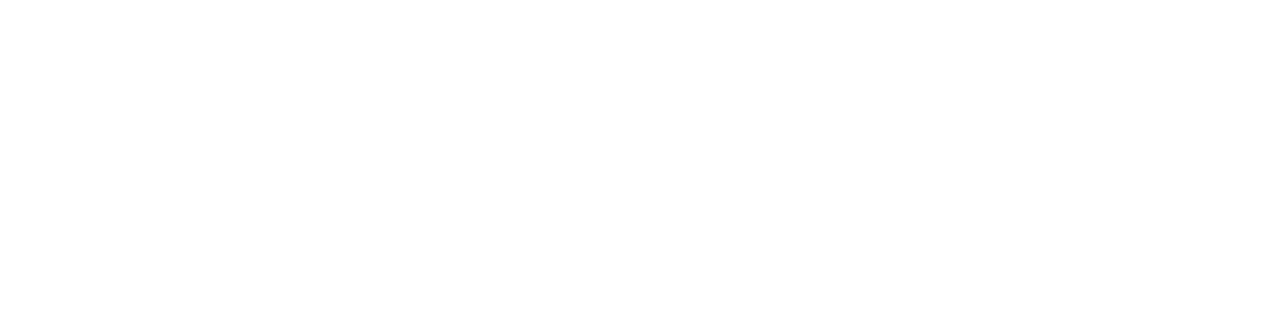
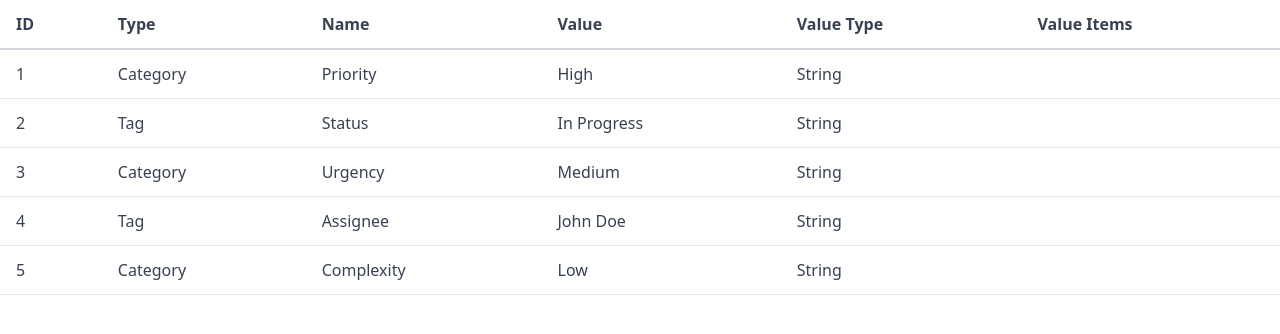
Before and after one commit to mahdiaslami/works, a Vue app: page /labels in a window 1280 px wide. Before the commit this address had no page. Shown: the top 334 px of the page. Built offline with nearby package versions, Linux system fonts and the light colour scheme.

Commit message:
feat: add LabelPage

```diff
--- /dev/null
+++ b/src/pages/LabelPage.vue
@@ -0,0 +1,86 @@
+<script setup lang="ts">
+import { ref } from 'vue';
+import Table from '@/components/ui/table/Table.vue';
+import TableHeader from '@/components/ui/table/TableHeader.vue';
+import TableBody from '@/components/ui/table/TableBody.vue';
+import TableHead from '@/components/ui/table/TableHead.vue';
+import TableRow from '@/components/ui/table/TableRow.vue';
+import TableCell from '@/components/ui/table/TableCell.vue';
+
+// Mock data for labels
+const labels = ref([
+  {
+    id: 1,
+    type: 'Category',
+    name: 'Priority',
+    value: 'High',
+    valueType: 'String',
+    valueItems: [],
+  },
+  {
+    id: 2,
+    type: 'Tag',
+    name: 'Status',
+    value: 'In Progress',
+    valueType: 'String',
+    valueItems: [],
+  },
+  {
+    id: 3,
+    type: 'Category',
+    name: 'Urgency',
+    value: 'Medium',
+    valueType: 'String',
+    valueItems: [],
+  },
+  {
+    id: 4,
+    type: 'Tag',
+    name: 'Assignee',
+    value: 'John Doe',
+    valueType: 'String',
+    valueItems: [],
+  },
+  {
+    id: 5,
+    type: 'Category',
+    name: 'Complexity',
+    value: 'Low',
+    valueType: 'String',
+    valueItems: [],
+  },
+]);
+</script>
+
+<template>
+  <div class="max-w-screen-xl mx-auto">
+    <Table>
+      <TableHeader>
+        <TableRow>
+          <TableHead>ID</TableHead>
+          <TableHead>Type</TableHead>
+          <TableHead>Name</TableHead>
+          <TableHead>Value</TableHead>
+          <TableHead>Value Type</TableHead>
+          <TableHead>Value Items</TableHead>
+        </TableRow>
+      </TableHeader>
+      <TableBody>
+        <TableRow v-for="label in labels"
+          :key="label.id"
+          class="border-b border-gray-200 hover:bg-gray-50">
+          <TableCell>{{ label.id }}</TableCell>
+          <TableCell>{{ label.type }}</TableCell>
+          <TableCell>{{ label.name }}</TableCell>
+          <TableCell>{{ label.value }}</TableCell>
+          <TableCell>{{ label.valueType }}</TableCell>
+          <TableCell>{{ label.valueItems.join(', ') }}</TableCell>
+        </TableRow>
+      </TableBody>
+    </Table>
+  </div>
+</template>
+
+<style scoped>
+/* Add any specific styles here if needed, though Tailwind should cover most */
+</style>
--- a/src/router/index.ts
+++ b/src/router/index.ts
@@ -1,5 +1,6 @@
 import { createRouter, createWebHistory } from 'vue-router'
 import TaskPage from '@/pages/TaskPage.vue'
+import LabelPage from '@/pages/LabelPage.vue'
 
 const router = createRouter({
   history: createWebHistory(import.meta.env.BASE_URL),
@@ -8,6 +9,11 @@ const router = createRouter({
       name: 'Home',
       path: '/',
       component: TaskPage
+    },
+    {
+      name: 'Labels',
+      path: '/labels',
+      component: LabelPage
     }
   ],
 })
```
